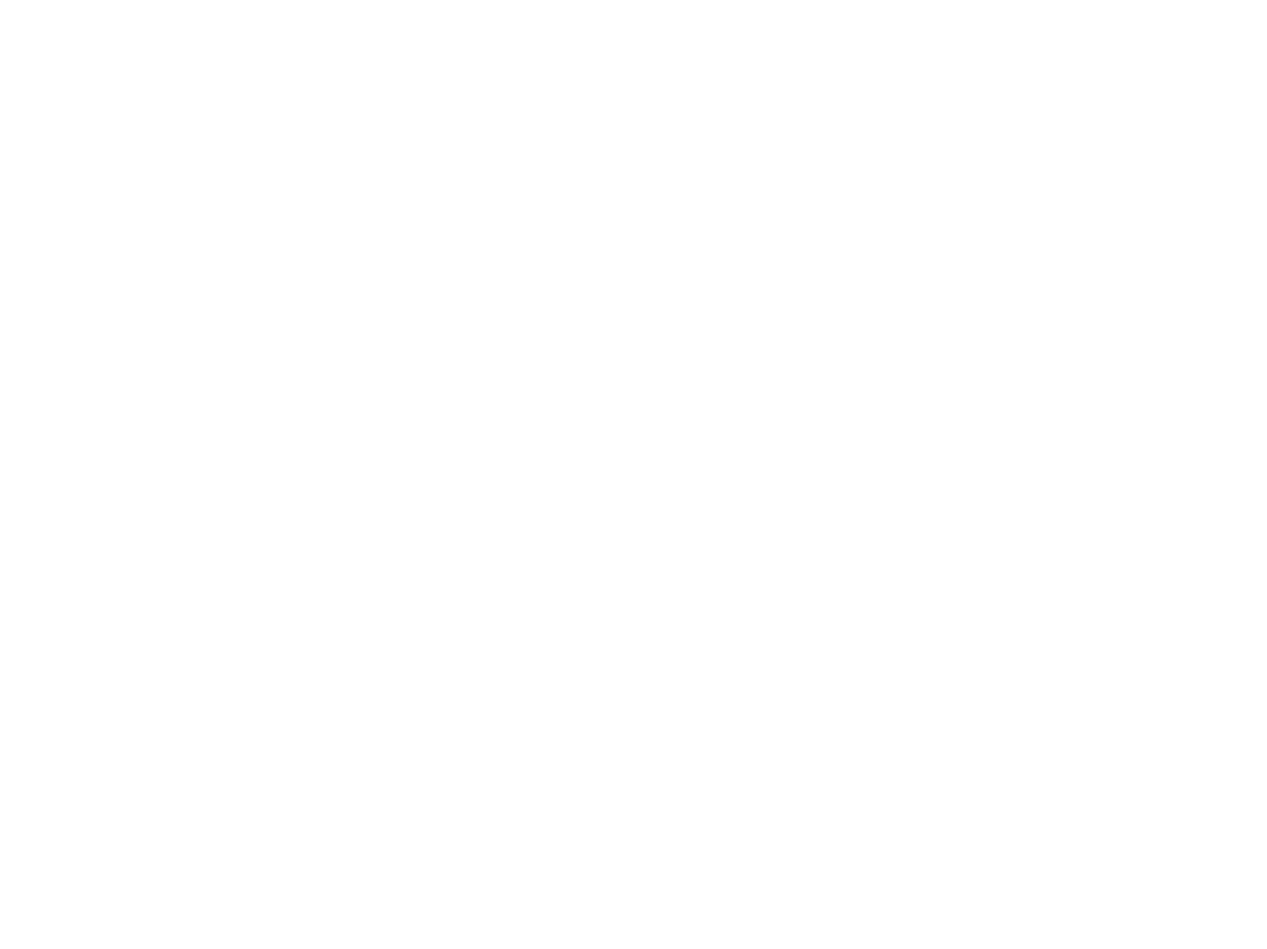
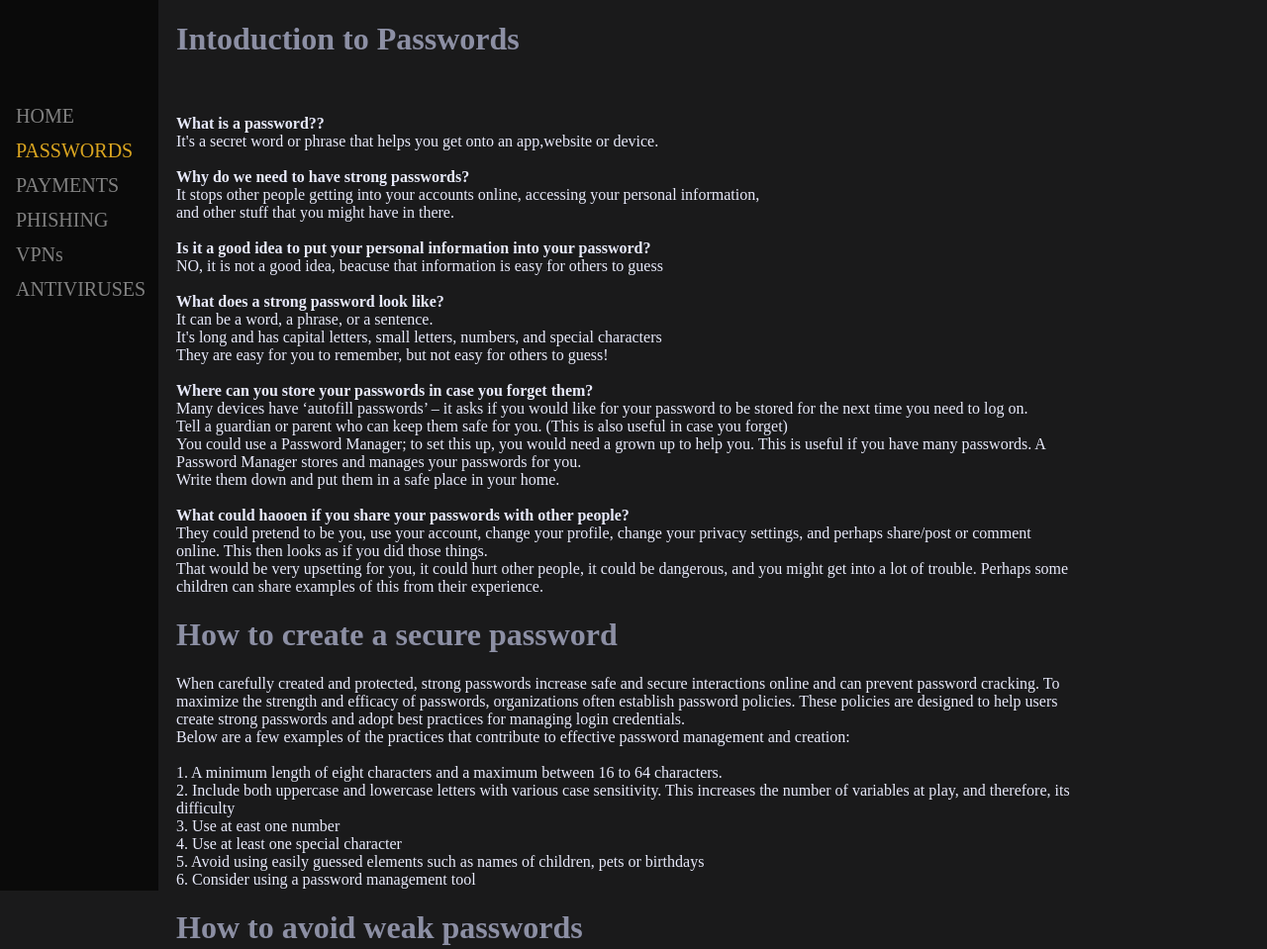
Before and after one commit to terryfu2/329project, a plain HTML site: page pages/passwords.html in a window 1280 px wide. Shown: the top 959 px of the page at 99% size. Before the commit the page ends 800 px from the top, so only its background shows below. Drawn offline with Linux system fonts and the light colour scheme.

Commit message:
added passwords

```diff
--- a/pages/passwords.html
+++ b/pages/passwords.html
@@ -0,0 +1,69 @@
+
+<!DOCTYPE html>
+<html>
+<head>
+<link rel="stylesheet" href="../res/nav.css">
+</head>
+
+<body style="background-color:#1a1a1b">
+
+    <div class="sidenav">
+        <a href="../index.html" >HOME</a>
+        <a href="passwords.html" class = "active">PASSWORDS</a>
+        <a href="payments.html">PAYMENTS</a>
+        <a href="phishing.html">PHISHING</a>
+        <a href="vpns.html" >VPNs</a>
+        <a href="av.html">ANTIVIRUSES</a>
+    </div>
+
+      <!-- Page content -->
+    <div class="main" style = "color:#e8eafb; bottom:60%;position:relative;padding-right:15%" >
+
+    <h1> Intoduction to Passwords</h1><br>
+    <br><strong>What is a password??</strong><br>
+    It's a secret word or phrase that helps you get onto an app,website or device.<br>
+    <br><strong>Why do we need to have strong passwords?</strong><br>
+    It stops other people getting into your accounts online, accessing your personal information,<br>
+    and other stuff that you might have in there.<br>
+    <br> <strong>Is it a good idea to put your personal information into your password?</strong><br>
+    NO, it is not a good idea, beacuse that information is easy for others to guess<br>
+    <br> <strong> What does a strong password look like?</strong><br>
+    It can be a word, a  phrase, or a sentence.<br>
+    It's long and has capital letters, small letters, numbers, and special characters<br>
+    They are easy for you to remember, but not easy for others to guess!<br>
+    <br><strong>Where can you store your passwords in case you forget them?</strong><br>
+    Many devices have ‘autofill passwords’ – it asks if you would like for your password to be stored for the next time you need to log on.
+    <br>Tell a guardian or parent who can keep them safe for you. (This is also useful in case you forget)
+    <br> You could use a Password Manager; to set this up, you would need a grown up to help you. This is useful if you have many passwords. A Password Manager stores and manages your passwords for you.
+    <br>Write them down and put them in a safe place in your home.
+    <br><br><strong>What could haooen if you share your passwords with other people?</strong>
+    <br>They could pretend to be you, use your account, change your profile, change your privacy settings, and perhaps share/post or comment online. This then looks as if you did those things.
+    <br>That would be very upsetting for you, it could hurt other people, it could be dangerous, and you might get into a lot of trouble. Perhaps some children can share examples of this from their experience.
+    <br>
+    <h1>How to create a secure password</h1>
+    When carefully created and protected, strong passwords increase safe and secure interactions online and can prevent password cracking. To maximize the strength and efficacy of passwords, organizations often establish password policies. These policies are designed to help users create strong passwords and adopt best practices for managing login credentials.
+    <br>Below are a few examples of the practices that contribute to effective password management and creation:
+    <br><br>
+    1. A minimum length of eight characters and a maximum between 16 to 64 characters.<br>
+    2. Include both uppercase and lowercase letters with various case sensitivity. This increases the number of variables at play,
+    and therefore, its difficulty<br>
+    3. Use at east one number <br>
+    4. Use at least one special character <br>
+    5. Avoid using easily guessed elements such as names of children, pets or birthdays<br>
+    6. Consider using a password management tool <br>
+
+    <h1>How to avoid weak passwords</h1><br>
+    Users and businesses should strive to eliminate common password vulnerabilities that threat actors tend to look for. With social media being more present than ever before, any recognizable personal information can be easily obtained by a persistent cybercriminal. Common weaknesses include:<br>
+    - Use of the word "password" <br><br>
+    - Sequential numbers starting from one, such as "12345678"  <br><br>
+    - Inclusion of accessible information: birthdates, names of relatives, home addresses and names of pets or children <br><br>
+
+    <h1>How often should passwords be changed?</h1> <br>
+    Strong passwords don't just depend on the code or the individual; they also depend on the expiration date. Corporate password policies often place an expiration date on their users' passcodes, forcing users to replace old passwords with new ones. Password time periods commonly span 90 to 180 days. Sophisticated password creation systems may also force users to create new passwords that don't share major similarities to their previous iterations.<br>
+    <h1>Password Managers</h1><br>
+    The best way to store your passwords is by using a password manager. They allow you to store your passwords in a file or in the cloud and protect them with a single master password. That way, you will only have to remember one strong password, which lets you access the rest of them.
+    </div>
+</body>
+
+
+</html>
--- a/res/nav.css
+++ b/res/nav.css
@@ -42,3 +42,8 @@
 h1{
   color:#8c8fa4;
 }
+
+html *
+{
+   font-family: Public Sans !important;
+}
```
Also changed, not shown: index.html (+1 -1 lines), pages/av.html (+1 -1 lines), pages/phishing.html (+1 -1 lines), pages/vpns.html (+1 -1 lines).
